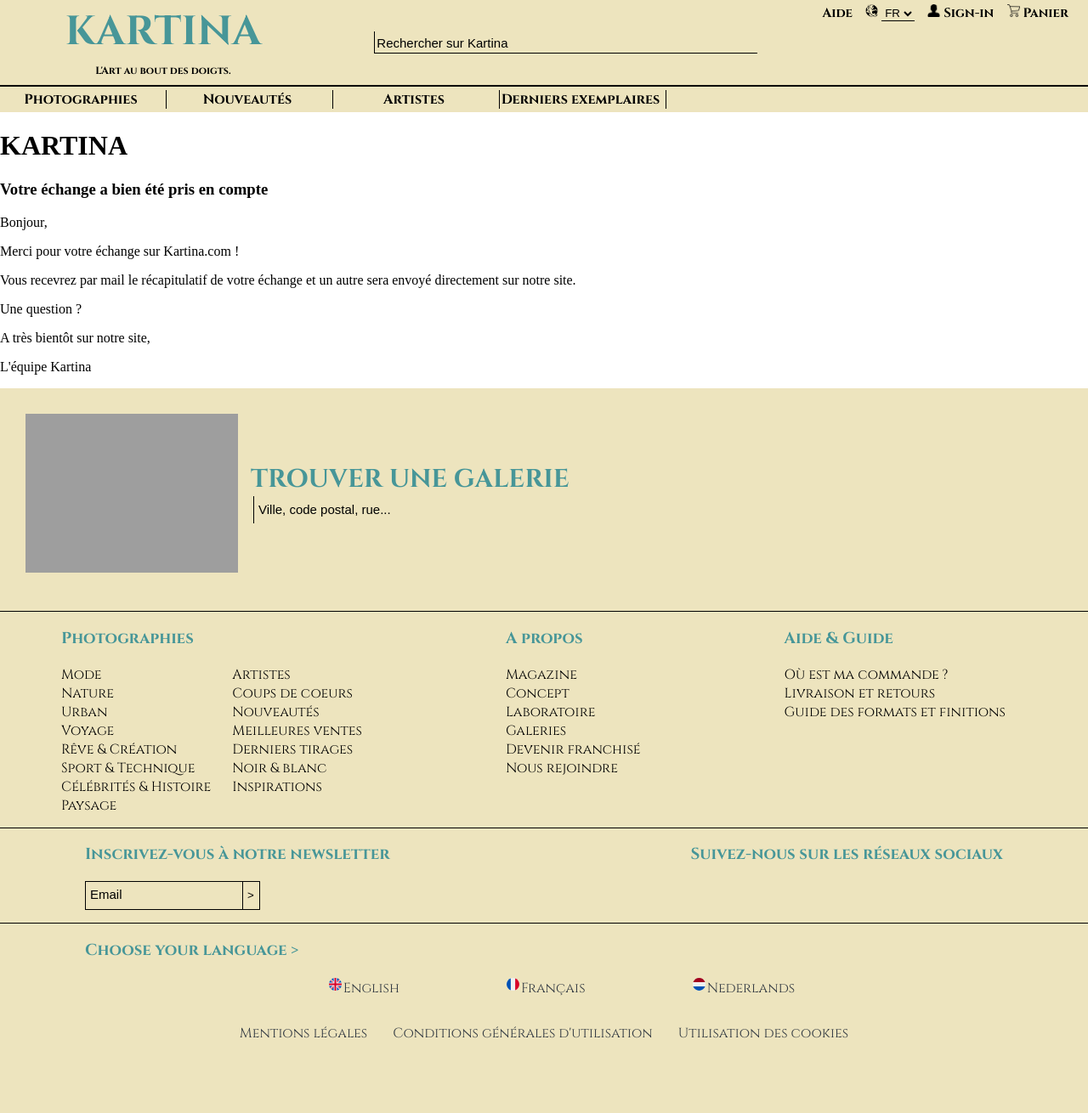
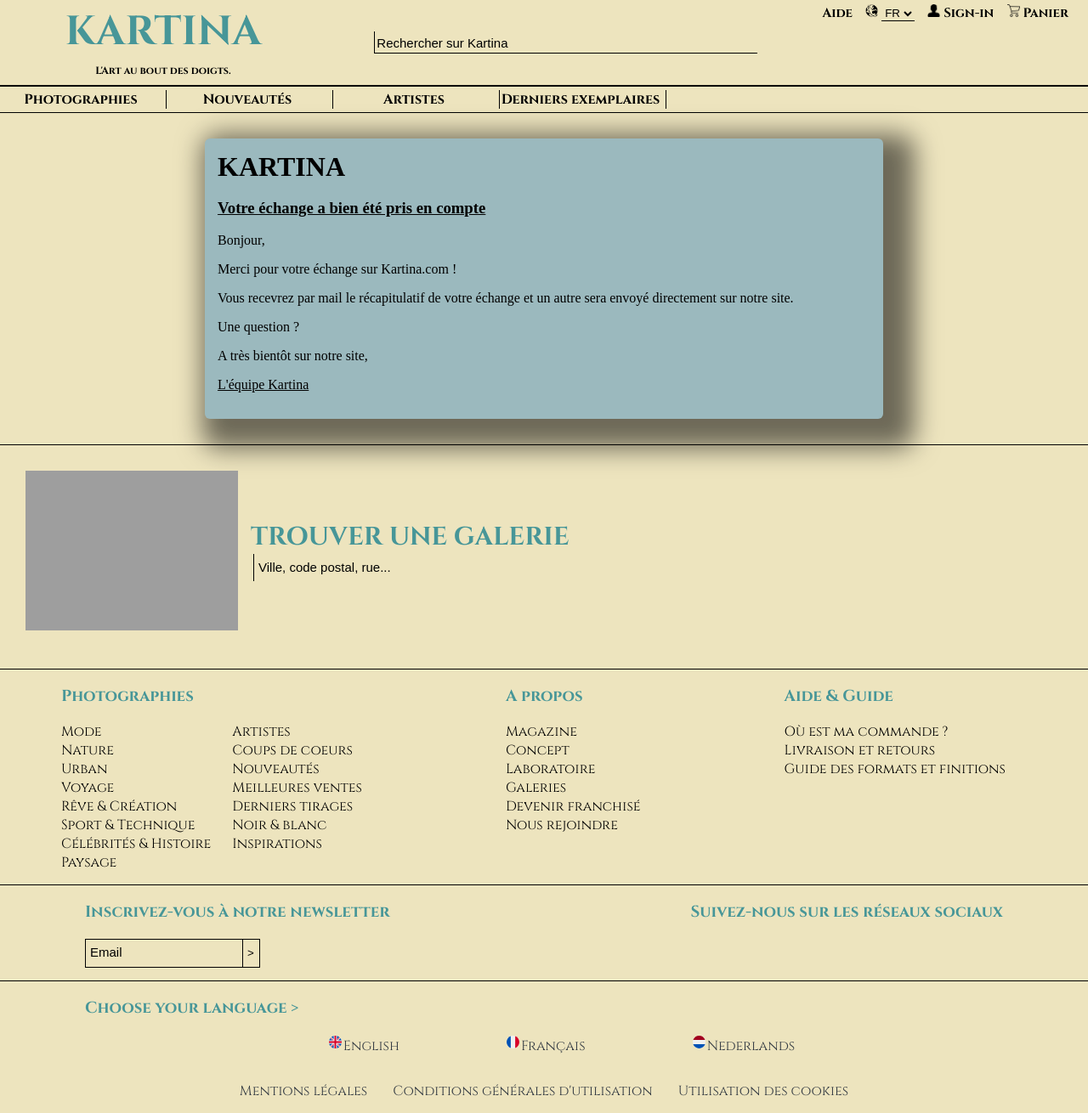
Before and after one commit to merlinkoma/kartina-reborn, a PHP site: page /validation.php in a window 1280 px wide. Shown: the whole page at 85% size. Before the commit the page ends 1222 px from the top, so only its background shows below. Run offline with PHP 8.4, Linux system fonts and the light colour scheme; grey boxes are pictures that could not be loaded.

Commit message:
gestion petits problemes

```diff
--- a/aide.php
+++ b/aide.php
@@ -49,7 +49,7 @@ if (!empty($_POST)) {
 ?>
 
 <div class="container-aide">
-    <div class="container">
+    <div class="bloc">
         <div class="formulaire">
             <form action="" method="POST" name="formulaire">
                 <section>
--- a/assets/style/_aide.scss
+++ b/assets/style/_aide.scss
@@ -21,15 +21,13 @@ div.container-aide {
     margin: 0 auto;
     background-color: #EDE4BE;
     font-family: 'Cinzel', serif;
-    background-image: url('../icons/bgc-aide.jpg');
+    background-image: url('../banqueimg/bgc-aide2.jpg');
     background-size: cover;
     background-repeat: no-repeat;
     background-position: center center;
 
-    .container {
-        // ! 2 width
+    .bloc {
         margin: auto;
-        width: 90%;
         background-color: #9bb9be;
         width: 40%;
         border-radius: 6px;
@@ -37,18 +35,6 @@ div.container-aide {
 
         @media screen and (min-width : 1024px) and (max-width : 1380px) {
           width: 60%;
-        }
-
-
-
-        div.titre {
-            text-align: center;
-
-            @media screen and (max-width : 1024px) {}
-
-            h1 {
-                padding-top: 25px;
-            }
         }
 
         div.formulaire {
--- a/assets/style/_footer.scss
+++ b/assets/style/_footer.scss
@@ -9,6 +9,7 @@ footer {
     padding         : 0;
     width           : 100%;
     font-family     : Cinzel;
+    border-top      : 1px solid black;
 
     div.find-gallery {
         width      : 90%;
@@ -170,17 +171,18 @@ footer {
     }
 
     div.language {
-        @media(max-width: 1024px){
-            display: flex;
+        @media(max-width: 1024px) {
+            display       : flex;
             flex-direction: column;
-            align-items: center;
+            align-items   : center;
         }
 
         h3 {
             color       : $color-font;
             font-weight : 700;
             padding-left: 100px;
-            @media(max-width: 1024px){
+
+            @media(max-width: 1024px) {
                 padding: 0;
             }
         }
@@ -188,17 +190,19 @@ footer {
         ul {
             display        : flex;
             justify-content: center;
-            @media(max-width: 1024px){
+
+            @media(max-width: 1024px) {
                 flex-direction: column;
-                align-items: center;
-                width: 60%;
-                padding: 0;
+                align-items   : center;
+                width         : 60%;
+                padding       : 0;
             }
 
             li {
                 list-style: none;
-                padding: 0 5% 0 5%;
-                @media(max-width: 1024px){
+                padding   : 0 5% 0 5%;
+
+                @media(max-width: 1024px) {
                     padding: 5px 0 5px 0;
                 }
 
@@ -220,11 +224,12 @@ footer {
         display        : flex;
         justify-content: center;
         padding-top    : 15px;
-        padding-bottom: 15px;
-        @media(max-width: 1024px){
+        padding-bottom : 15px;
+
+        @media(max-width: 1024px) {
             flex-direction: column;
-            align-items: center;
-            padding: 5px;
+            align-items   : center;
+            padding       : 5px;
         }
 
         a {
--- a/assets/style/_header.scss
+++ b/assets/style/_header.scss
@@ -46,7 +46,11 @@
                     p {
                         font-size: 12px;
                         padding: 0;
-                        margin: 0;
+                        margin: 15px;
+
+                        @media screen and (min-width : 1024px) {
+                            margin: 0;
+                        }
                     }
 
                     //Taille Ecran
@@ -125,10 +129,12 @@
             }
 
             div.navigation {
+                border-bottom: 1px solid black;
 
                 ul {
                     padding: 0;
                     margin: 0;
+
 
                     li {
                         font-size: 15px;
@@ -150,7 +156,7 @@
 
                     @media screen and (min-width : 1024px) {
                         display: flex;
-                        width: 60%;
+                        // width: 60%;
                         justify-content: space-evenly;
                         align-items: center;
                         text-align: center;
--- a/assets/style/_panier.scss
+++ b/assets/style/_panier.scss
@@ -21,6 +21,7 @@ div.container-panier {
 
         p {
             font-size: 40px;
+            margin: auto;
         }
     }
 
@@ -97,7 +98,7 @@ div.container-panier {
         display        : flex;
         justify-content: space-between;
         width          : 99%;
-        margin         : 10px;
+        margin         : auto;
         height         : 400px;
 
         div.back {
--- /dev/null
+++ b/assets/style/_validation.scss
@@ -0,0 +1,42 @@
+@import 'variables';
+@import 'mixin';
+
+@import url('https://fonts.googleapis.com/css2?family=Cinzel&display=swap');
+
+div.container-message {
+    background-color: #EDE4BE;
+    display         : flex;
+    justify-content : center;
+
+    .bloc {
+        background-color: #9bb9be;
+        width           : 60%;
+        border-radius   : 6px;
+        box-shadow      : 17px 15px 30px 20px rgba(0, 0, 0, 0.54);
+        margin          : auto;
+        height          : auto;
+        margin          : 30px;
+        padding         : 15px;
+
+        .titre {
+
+            h1 {
+                margin: auto;
+            }
+        }
+
+        section {
+            h3.souligner {
+                text-decoration: underline;
+            }
+        }
+
+        section {
+
+            p.souligner {
+                text-decoration: underline;
+            }
+        }
+    }
+
+}
--- a/assets/style/body.css
+++ b/assets/style/body.css
@@ -31,6 +31,9 @@
 @import url("https://fonts.googleapis.com/css2?family=Oswald:wght@200;400;700&display=swap");
 @import url("https://fonts.googleapis.com/css2?family=Cinzel:wght@200;400;700&display=swap");
 @import url("https://fonts.googleapis.com/css2?family=Oswald:wght@200;400;700&display=swap");
+@import url("https://fonts.googleapis.com/css2?family=Cinzel&display=swap");
+@import url("https://fonts.googleapis.com/css2?family=Cinzel:wght@200;400;700&display=swap");
+@import url("https://fonts.googleapis.com/css2?family=Oswald:wght@200;400;700&display=swap");
 span.required {
   color: #a5434a;
   font-weight: bold;
@@ -679,6 +679,7 @@ footer {
   padding: 0;
   width: 100%;
   font-family: Cinzel;
+  border-top: 1px solid black;
 }
 footer div.find-gallery {
   width: 90%;
@@ -1002,6 +1008,9 @@ div.container-header header div div.info div form select {
   div.container-header header div {
     display: flex;
   }
+}
+div.container-header header div.navigation {
+  border-bottom: 1px solid black;
 }
 div.container-header header div.navigation ul {
   padding: 0;
@@ -1027,7 +1036,6 @@ div.container-header header div.navigation ul li a {
 @media screen and (min-width: 1024px) {
   div.container-header header div.navigation ul {
     display: flex;
-    width: 60%;
     justify-content: space-evenly;
     align-items: center;
     text-align: center;
@@ -1579,6 +1588,43 @@ div.ligne {
   border-top: 1px solid #333A42;
 }
 
+div.container-message {
+  background-color: #EDE4BE;
+  display: flex;
+  justify-content: center;
+}
+div.container-message .bloc {
+  background-color: #9bb9be;
+  width: 60%;
+  border-radius: 6px;
+  box-shadow: 17px 15px 30px 20px rgba(0, 0, 0, 0.54);
+  margin: auto;
+  height: auto;
+  margin: 30px;
+  padding: 15px;
+}
+div.container-message .bloc .titre h1 {
+  margin: auto;
+}
+div.container-message .bloc section h3.souligner {
+  text-decoration: underline;
+}
+div.container-message .bloc section p.souligner {
+  text-decoration: underline;
+}
+
+span.required {
+  color: #a5434a;
+  font-weight: bold;
+  padding: 1%;
+}
+
+div.ligne {
+  margin: 0;
+  padding: 0;
+  border-top: 1px solid #333A42;
+}
+
 body {
   margin: 0;
   padding: 0;
--- a/assets/style/body.scss
+++ b/assets/style/body.scss
@@ -1,4 +1,4 @@
-@import "accueil", "administration-useraccount", "aide", "all-photographies", "ariane", "footer", "header", "icons","interface-useraccount", "mixin", "pa-blocprev", "page-artiste", "panier", "sales", "variables";
+@import "accueil", "administration-useraccount", "aide", "all-photographies", "ariane", "footer", "header", "icons","interface-useraccount", "mixin", "pa-blocprev", "page-artiste", "panier", "sales", "validation", "variables";
 
 body{
     margin: 0;
--- a/panier.php
+++ b/panier.php
@@ -58,7 +58,7 @@ require_once './partials/ariane.php';
                 <h3><label for="quantity">Quantité</label></h3>
             </div>
             <div>
-                <input type="number" name="quantite" id="quantity">
+                <input type="number" name="quantite" id="quantity" value="1">
             </div>
             <div>
                 <button type="reset"><a href="">Supprimer</a></button>
@@ -89,7 +89,7 @@ require_once './partials/ariane.php';
                 </div>
                 <div class="finalprix">
                     <h2 id="fcalcul" data-prix="110.00">110,00€</h2>
-                    <p id="tva">dont tva 20% : 18,32€</p>
+                    <p id="tva">dont tva 20% : 22,00€</p>
                 </div>
             </div>
 
--- a/validation.php
+++ b/validation.php
@@ -4,12 +4,13 @@ require_once './partials/header.php';
 require_once './partials/ariane.php';
 ?>
 
-<div class="message">
-    <header>
+<div class="container-message">
+    <div class="bloc">
+        <div class="titre">
             <h1>KARTINA</h1>
-    </header>
+        </div>
         <section>
-        <h3>Votre échange a bien été pris en compte</h3>
+            <h3 class="souligner">Votre échange a bien été pris en compte</h3>
         </section>
         <section>
             <p>Bonjour,</p>
@@ -17,8 +18,9 @@ require_once './partials/ariane.php';
             <p>Vous recevrez par mail le récapitulatif de votre échange et un autre sera envoyé directement sur notre site.</p>
             <p>Une question ?</p>
             <p>A très bientôt sur notre site,</p>
-        <p>L'équipe Kartina</p>
+            <p class="souligner">L'équipe Kartina</p>
         </section>
+    </div>
 </div>
 
 <?php require_once './partials/footer.php'; ?>
```
Also changed, not shown: other parts of assets/style/body.css (+28 -25 lines), 1 other file. Lines whose indentation alone changed are shown as unchanged.
